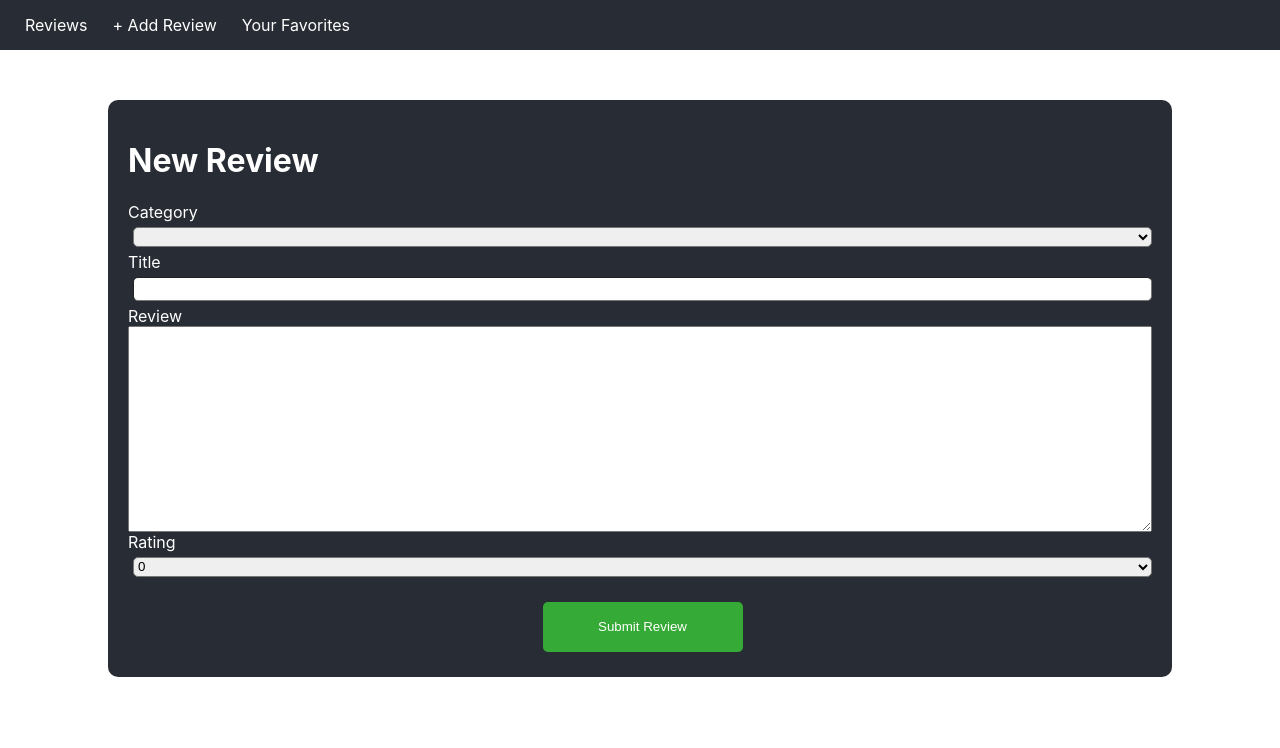
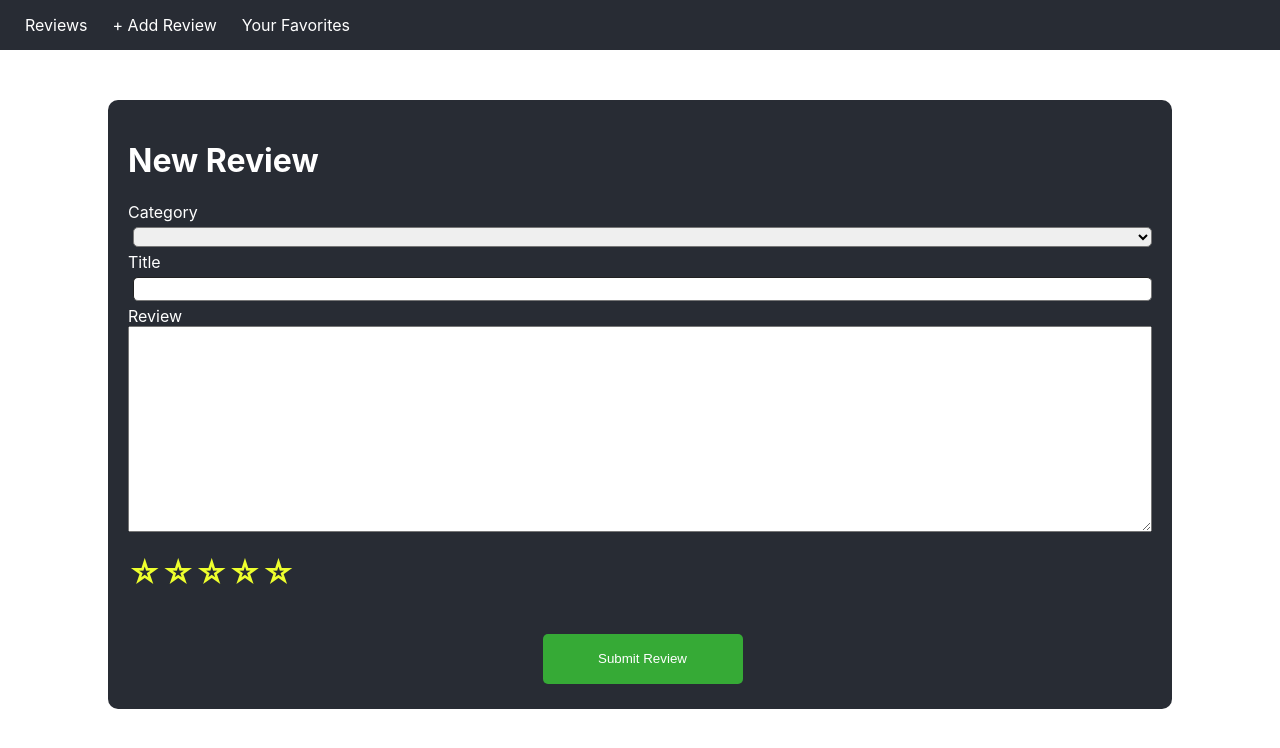
Before and after one commit to eurobi/phase-2-final-project, a React (Create React App) app in the folder my-app/: page /new-review in a window 1280 px wide. Shown: the top 748 px of the page. Built offline with nearby package versions, Linux system fonts and the light colour scheme; data requests are answered from the project's data file.

Commit message:
star feature

```diff
--- a/my-app/src/App.css
+++ b/my-app/src/App.css
@@ -167,3 +167,12 @@ input, select{
   border-radius: 5px;
   color: #282c34;
 }
+
+#stars{
+  display: flex;
+  color: #eeff2d;
+}
+
+#rating-label{
+  margin-top: 15px;
+}
--- a/my-app/src/Components/ReviewForm.js
+++ b/my-app/src/Components/ReviewForm.js
@@ -47,7 +47,27 @@ function ReviewForm({ addReview , editReview}){
 
     }
 
+    function handleStarClick(e){
+        if(e.target.id[0].toString() !== formData.rating.toString()){
+            setFormData({...formData, rating: e.target.id[0]})
+        }
+        else{
+            setFormData({...formData, rating: 0})
+        }
 
+    }
+
+    function starElements(){
+        const stars = []
+        for(let i = 1; i < 6; i++){
+            stars.push(
+                <h1 className='star-elements' key={i} id={`${i}-star`} onClick={handleStarClick}>
+                    {i <= formData.rating? '★' : '☆'}
+                </h1>
+            )
+        }
+        return stars
+    }
 
     return(
         <div className="form-container">
@@ -61,15 +81,9 @@ function ReviewForm({ addReview , editReview}){
                     <input id='review-name' value={formData.title} onChange={(e) => setFormData({...formData, title: e.target.value})}></input>
                 <label for='review-content' >Review</label>
                     <textarea id='review-content' value={formData.content} onChange={(e) => setFormData({...formData, content: e.target.value})}></textarea>
-                <label for='rating'>Rating</label>
-                    <select id='rating' value={formData.rating} onChange={(e) => setFormData({...formData, rating: e.target.value})}>
-                        <option>0</option>
-                        <option>1</option>
-                        <option>2</option>
-                        <option>3</option>
-                        <option>4</option>
-                        <option>5</option>
-                    </select>
+                    <div id='stars'>
+                        {starElements()}
+                    </div>
                 <input id={params.id? 'submit-edit-button' : "submit-button"} type='submit' value={params.id? "Submit Edit" : "Submit Review"}></input>
             </form>
         </div>
```
